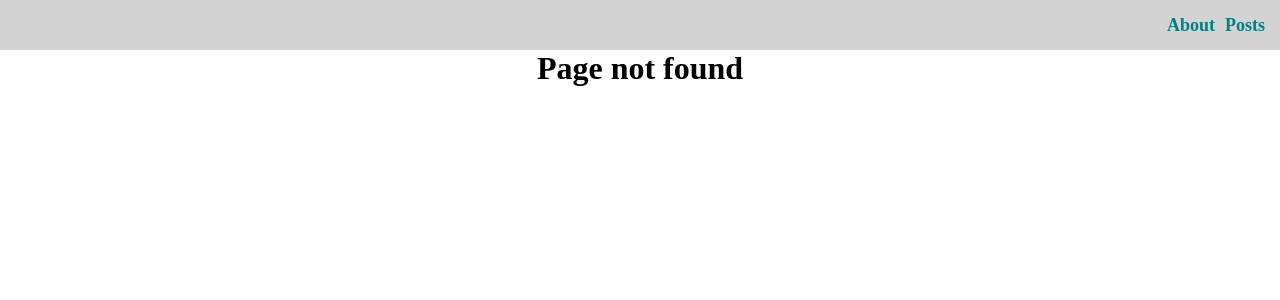
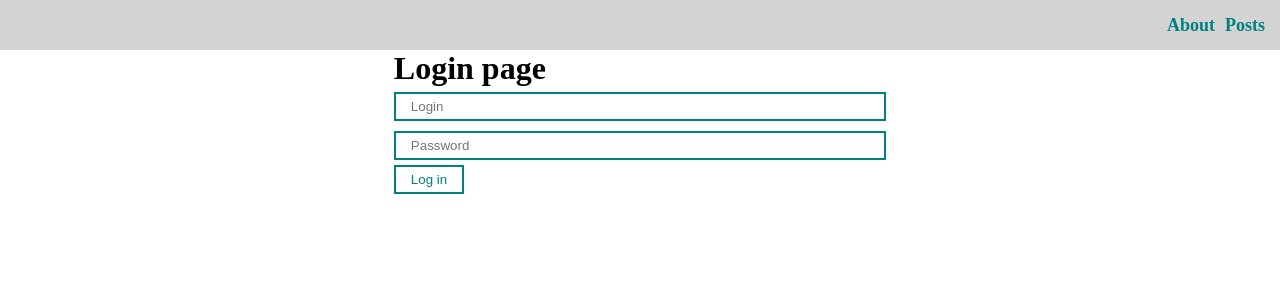
Before and after one commit to Katsiaryna-Andrabaila/react-app, a React (Create React App) app: page /login in a window 1280 px wide. Before the commit this address led to /404. Shown: the top 300 px of the page. Built offline with nearby package versions, Linux system fonts and the light colour scheme.

Commit message:
feat: add context

```diff
--- a/src/App.js
+++ b/src/App.js
@@ -2,13 +2,19 @@ import { BrowserRouter } from "react-router-dom";
 import "./styles/App.css";
 import MyNavbar from "./components/UI/navbar/MyNavbar";
 import AppRouter from "./components/AppRouter";
+import { AuthContext } from "./context";
+import { useState } from "react";
 
 function App() {
+  const [isAuth, setIsAuth] = useState(false);
+
   return (
-    <BrowserRouter>
-      <MyNavbar />
-      <AppRouter />
-    </BrowserRouter>
+    <AuthContext.Provider value={{ isAuth, setIsAuth }}>
+      <BrowserRouter>
+        <MyNavbar />
+        <AppRouter />
+      </BrowserRouter>
+    </AuthContext.Provider>
   );
 }
 
--- a/src/components/AppRouter.jsx
+++ b/src/components/AppRouter.jsx
@@ -1,14 +1,25 @@
 import { Route, Routes, Navigate } from "react-router-dom";
 import "../styles/App.css";
-import { routes } from "../router";
+import { privateRoutes, publicRoutes } from "../router";
+import { useContext } from "react";
+import { AuthContext } from "../context";
 
 const AppRouter = () => {
-  return (
+  const { isAuth } = useContext(AuthContext);
+
+  return isAuth ? (
     <Routes>
-      {routes.map((el) => (
+      {privateRoutes.map((el) => (
         <Route path={el.path} element={el.component} key={el.path} />
       ))}
-      <Route path="/*" element={<Navigate to="/404" replace />} />
+      <Route path="/*" element={<Navigate to="/posts" replace />} />
+    </Routes>
+  ) : (
+    <Routes>
+      {publicRoutes.map((el) => (
+        <Route path={el.path} element={el.component} key={el.path} />
+      ))}
+      <Route path="/*" element={<Navigate to="/login" replace />} />
     </Routes>
   );
 };
--- /dev/null
+++ b/src/context/index.js
@@ -0,0 +1,3 @@
+import { createContext } from "react";
+
+export const AuthContext = createContext(null);
--- /dev/null
+++ b/src/pages/Login.jsx
@@ -0,0 +1,26 @@
+import { useContext } from "react";
+import MyButton from "../components/UI/button/MyButton";
+import MyInput from "../components/UI/input/MyInput";
+import { AuthContext } from "../context";
+
+const Login = () => {
+  const { setIsAuth } = useContext(AuthContext);
+
+  const login = (event) => {
+    event.preventDefault();
+    setIsAuth(true);
+  };
+
+  return (
+    <div>
+      <h1>Login page</h1>
+      <form onSubmit={login}>
+        <MyInput type="text" placeholder="Login" />
+        <MyInput type="password" placeholder="Password" />
+        <MyButton>Log in</MyButton>
+      </form>
+    </div>
+  );
+};
+
+export default Login;
--- a/src/router/index.js
+++ b/src/router/index.js
@@ -1,11 +1,17 @@
 import About from "../pages/About";
+import Login from "../pages/Login";
 import NotFound from "../pages/NotFound";
 import PostPage from "../pages/PostPage";
 import Posts from "../pages/Posts";
 
-export const routes = [
+export const privateRoutes = [
   { path: "/", component: <About /> },
   { path: "/posts", component: <Posts /> },
   { path: "/posts/:id", component: <PostPage /> },
   { path: "/404", component: <NotFound /> },
 ];
+
+export const publicRoutes = [
+  { path: "/login", component: <Login /> },
+  { path: "/404", component: <NotFound /> },
+];
```
